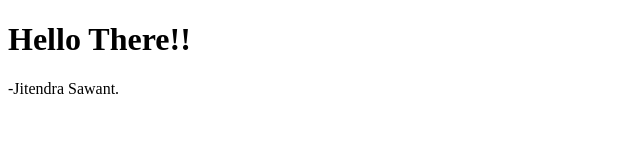
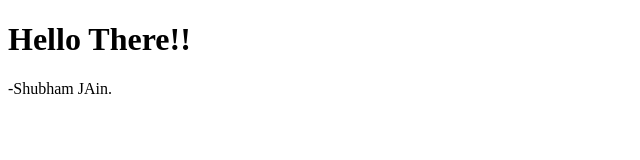
Before and after one commit to shubham4994/smu-eets-shubham, a plain HTML site: page index.html in a window 1280 px wide. Shown: the full height of the page, 0-640 px from the left. Drawn offline with Linux system fonts and the light colour scheme.

Commit message:
Update index.html

```diff
--- a/index.html
+++ b/index.html
@@ -6,7 +6,7 @@
 <body>
 
 <h1>Hello There!!</h1>
-<p>-Jitendra Sawant.</p>
+<p>-Shubham JAin.</p>
 
 </body>
 </html>
```
